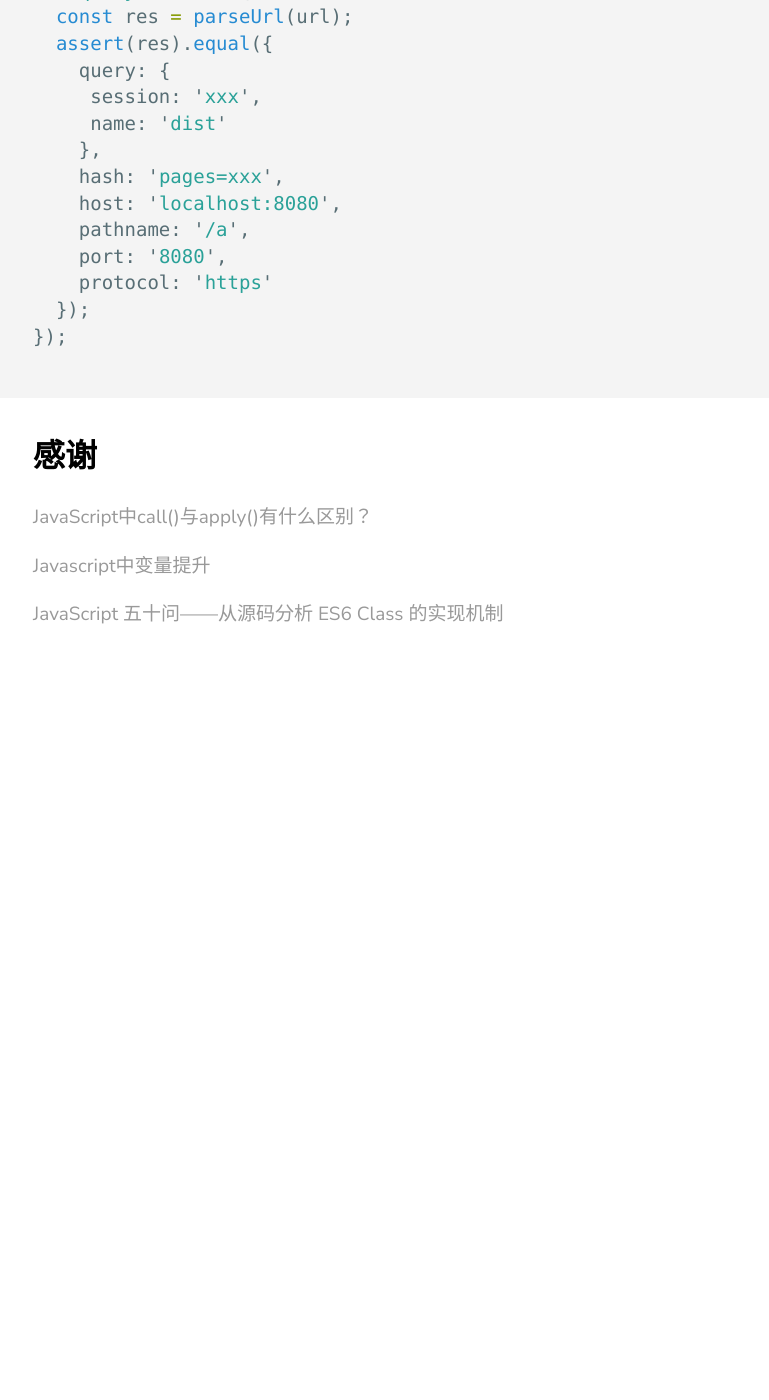
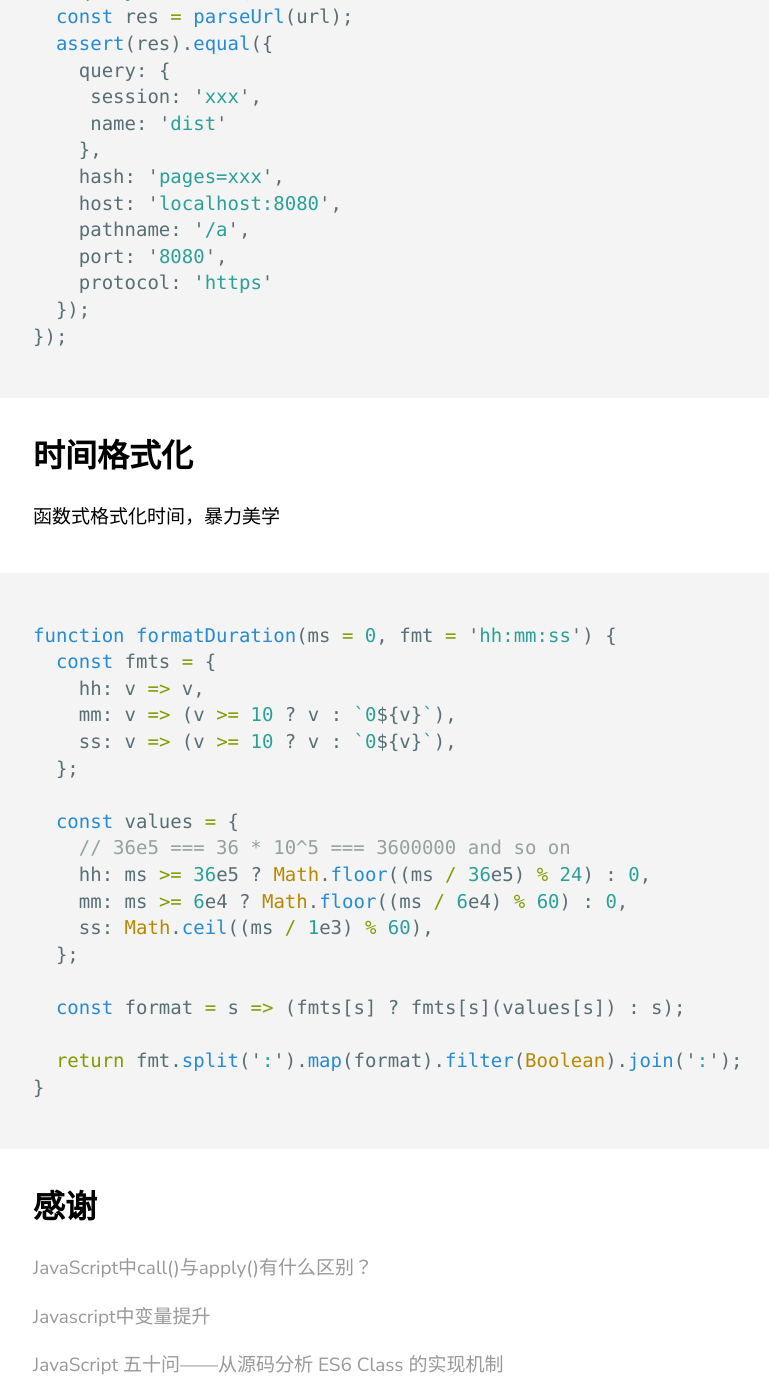
Before and after one commit to bilibiliou/bilibiliou.github.io, a Jekyll site: the page built from _posts/Algorithm/2015-12-31-interview.markdown, in a window 1280 px wide and 1400 px high, scrolled down 55332 px. Shown: the whole window, without its empty margins (67-836 px from the left). Built offline with Jekyll 4.4.1, drawn with Linux system fonts in a browser that asks for light colours; before the commit the page ends 55980 px from its top, so only the background shows below that.

Commit message:
new version

````diff
--- a/_posts/Algorithm/2015-12-31-interview.markdown
+++ b/_posts/Algorithm/2015-12-31-interview.markdown
@@ -1856,6 +1856,30 @@ it('query', () => {
 });
 ```
 
+## 时间格式化
+
+函数式格式化时间，暴力美学
+```js
+function formatDuration(ms = 0, fmt = 'hh:mm:ss') {
+  const fmts = {
+    hh: v => v,
+    mm: v => (v >= 10 ? v : `0${v}`),
+    ss: v => (v >= 10 ? v : `0${v}`),
+  };
+
+  const values = {
+    // 36e5 === 36 * 10^5 === 3600000 and so on
+    hh: ms >= 36e5 ? Math.floor((ms / 36e5) % 24) : 0,
+    mm: ms >= 6e4 ? Math.floor((ms / 6e4) % 60) : 0,
+    ss: Math.ceil((ms / 1e3) % 60),
+  };
+
+  const format = s => (fmts[s] ? fmts[s](values[s]) : s);
+
+  return fmt.split(':').map(format).filter(Boolean).join(':');
+}
+```
+
 ## 感谢
 
 [JavaScript中call()与apply()有什么区别？](http://my.oschina.net/warmcafe/blog/74973)
````
